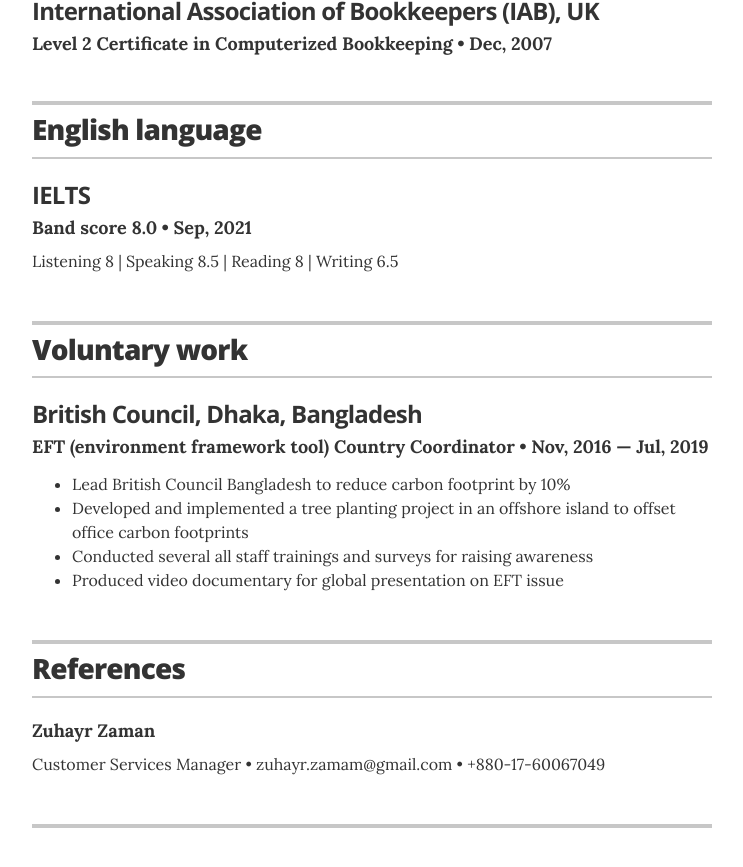
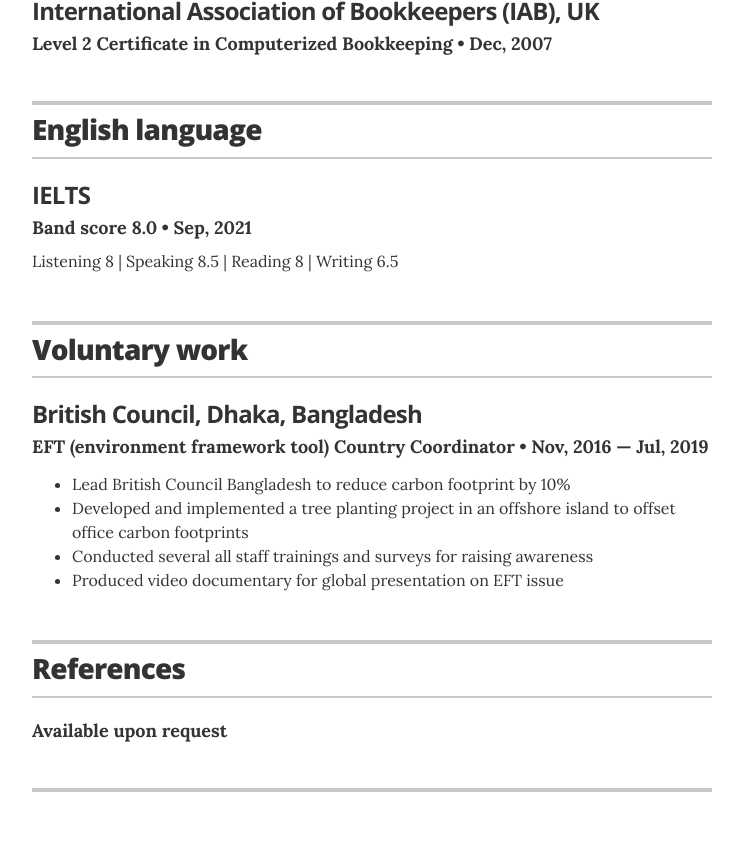
Before and after one commit to Tasnuba-s/resume, a Jekyll site: the page built from index.html, in a window 1280 px wide and 900 px high, scrolled down 3461 px. Shown: the top 867 px of the window, without its empty margins (268-1011 px from the left). Built offline with Jekyll 4.4.1, drawn with Linux system fonts in a browser that asks for light colours.

Commit message:
Update links.yml

```diff
--- a/_data/links.yml
+++ b/_data/links.yml
@@ -1,4 +1,4 @@
 # Skills
 # 1
-- skill: Zuhayr Zaman
-  description: Customer Services Manager &bull; zuhayr.zamam@gmail.com &bull; +880-17-60067049
+- skill: Available upon request
+  description: # 0 0 &bull; 0@gmail.com &bull; +880-17-00000000
```
